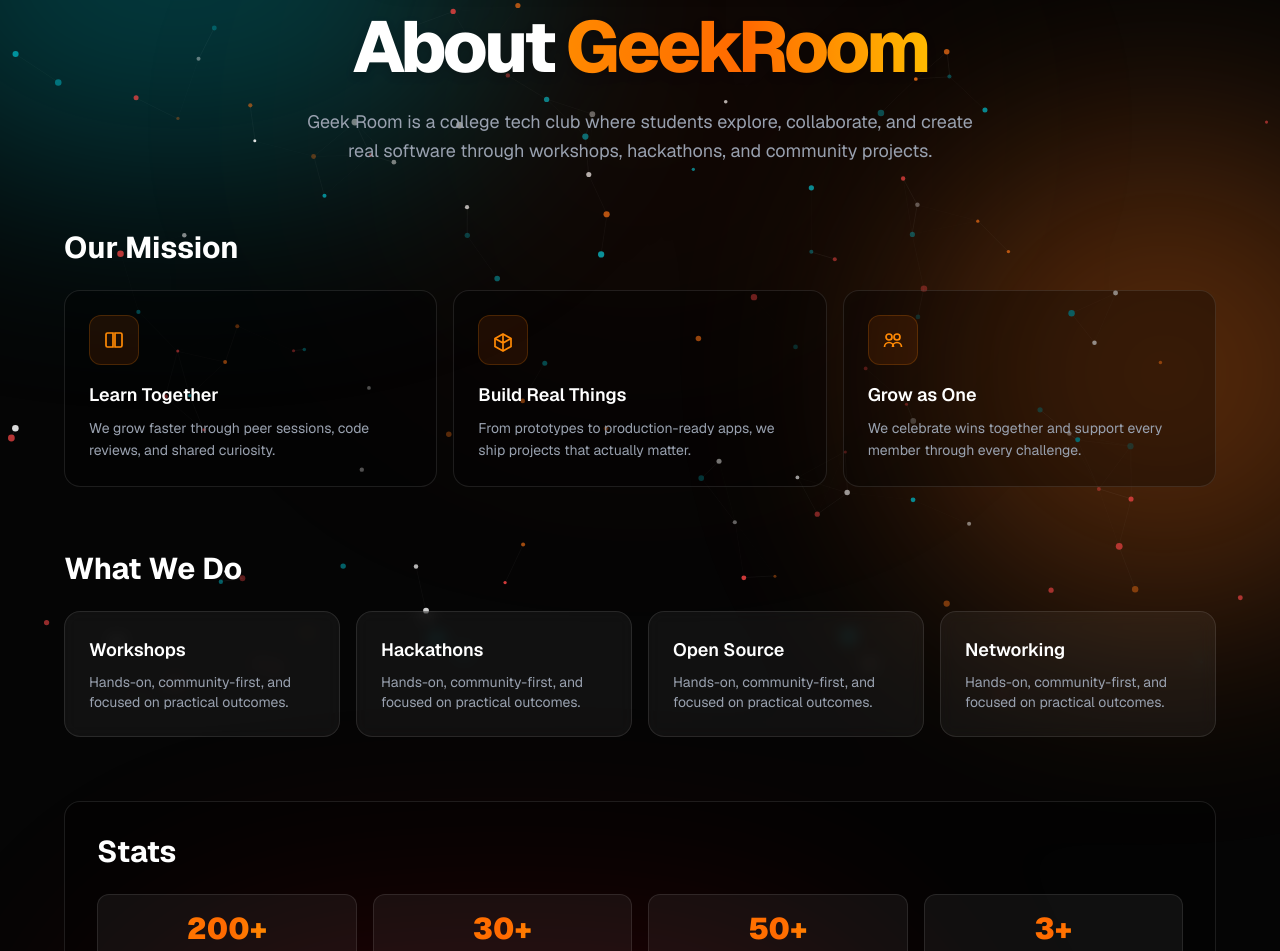
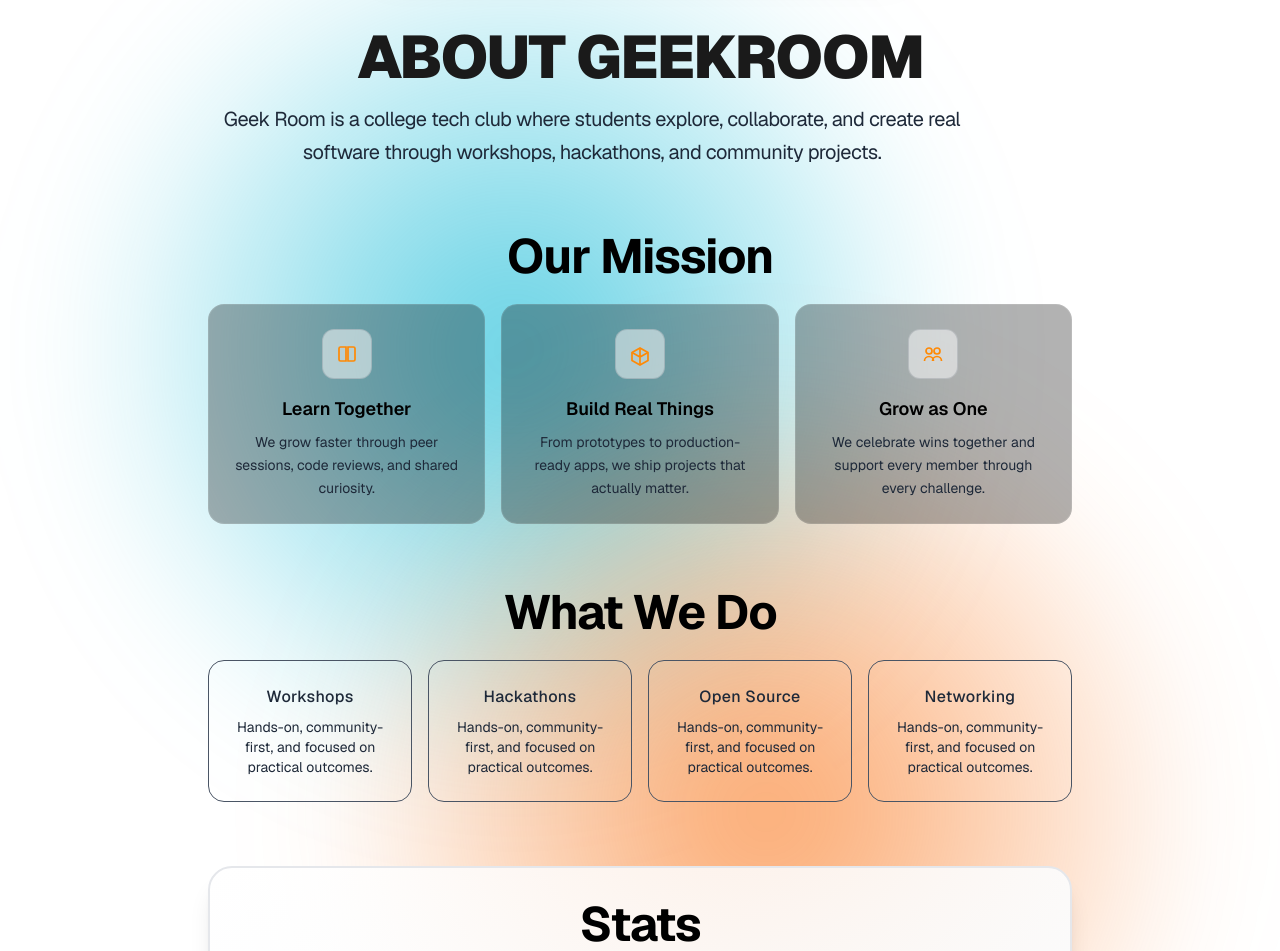
Before and after one commit to Geekroom-technical/Geekroom-Website, a Next.js app: page /about in a window 1280 px wide. Shown: the part 101-1052 px from the top of the page. Built offline with nearby package versions, Linux system fonts and the light colour scheme.

Commit message:
changed theme of event and about us page

```diff
--- a/app/about/page.js
+++ b/app/about/page.js
@@ -1,5 +1,5 @@
 // d:/Geekroom-Website/app/about/page.js
-import ParticlesBackground from "../../components/ParticlesBackground";
+import InteractiveBackground from "../../components/InteractiveBackground";
 
 const missionPoints = [
   {
@@ -52,77 +52,73 @@
 
 export default function AboutPage() {
   return (
-    <ParticlesBackground>
-      <div className="relative min-h-screen px-6 pt-28 pb-20 text-white">
-        <div
-          className="pointer-events-none absolute inset-0 flex items-start justify-center"
-          aria-hidden="true"
-        >
-          <div className="mt-4 h-[420px] w-[420px] rounded-full bg-orange-600/10 blur-[140px]" />
-        </div>
+    <InteractiveBackground>
+      <div className="flex flex-col items-center justify-center px-4 text-center select-none w-full max-w-4xl mx-auto flex-grow py-32">
+
 
         <div className="relative mx-auto max-w-6xl space-y-16">
           <section className="text-center">
-            <h1 className="text-5xl sm:text-6xl md:text-7xl font-extrabold tracking-tighter leading-none text-white drop-shadow-lg">
-              About{" "}
-              <span className="text-transparent bg-clip-text bg-gradient-to-r from-orange-400 via-orange-500 to-amber-400">
-                 GeekRoom
-              </span>
+            <h1 className="text-4xl sm:text-5xl md:text-6xl font-black tracking-tight text-[#1a1a1a] select-none uppercase mb-4">
+              About GeekRoom
             </h1>
-            <p className="mx-auto mt-6 max-w-2xl text-gray-400 text-lg leading-relaxed">
+            <p className="text-gray-800 text-base sm:text-lg md:text-xl font-normal tracking-tight leading-relaxed max-w-3xl">
               Geek Room is a college tech club where students explore, collaborate, and create real software through
               workshops, hackathons, and community projects.
             </p>
           </section>
 
           <section>
-            <h2 className="text-2xl sm:text-3xl font-bold text-white">Our Mission</h2>
+            <h2 className="text-3xl sm:text-4xl md:text-5xl font-bold tracking-tight text-black mb-6">
+              Our Mission
+            </h2>
             <div className="mt-6 grid gap-4 md:grid-cols-3">
               {missionPoints.map((point) => (
                 <article
                   key={point.title}
-                  className="rounded-2xl border border-white/10 bg-black/30 p-6 transition-all duration-200 hover:-translate-y-1 hover:border-orange-400/40"
+                  className="rounded-2xl border border-white/10 bg-black/30 p-6 transition-all duration-200 hover:-translate-y-1 hover:border-gray-800/40"
                 >
-                  <div className="mb-4 inline-flex rounded-xl border border-orange-400/20 bg-orange-500/10 p-3">
+                  <div className="mb-4 inline-flex rounded-xl border border-gray-600/20 bg-white/50 p-3">
                     {point.icon}
                   </div>
-                  <h3 className="text-lg font-semibold text-white">{point.title}</h3>
-                  <p className="mt-2 text-sm leading-relaxed text-gray-400">{point.description}</p>
+                  <h3 className="text-lg font-semibold text-black">{point.title}</h3>
+                  <p className="mt-2 text-sm leading-relaxed text-gray-800">{point.description}</p>
                 </article>
               ))}
             </div>
           </section>
 
           <section>
-            <h2 className="text-2xl sm:text-3xl font-bold text-white">What We Do</h2>
+            <h2 className="text-3xl sm:text-4xl md:text-5xl font-bold tracking-tight text-black mb-6">
+              What We Do
+            </h2>
             <div className="mt-6 grid gap-4 sm:grid-cols-2 lg:grid-cols-4">
               {activityCards.map((card) => (
                 <article
                   key={card}
-                  className="rounded-2xl border border-white/10 bg-white/5 p-6 backdrop-blur transition-all duration-200 hover:border-orange-400/35 hover:bg-white/[0.07]"
+                  className="rounded-2xl border border-gray-600 p-6 transition-all duration-200 hover:border-gray-800 hover:shadow-lg"
                 >
-                  <p className="text-lg font-semibold text-white">{card}</p>
-                  <p className="mt-2 text-sm text-gray-400">Hands-on, community-first, and focused on practical outcomes.</p>
+                  <p className="text-gray-800 font-medium text-sm sm:text-base tracking-wide">{card}</p>
+                  <p className="mt-2 text-sm text-gray-800">Hands-on, community-first, and focused on practical outcomes.</p>
                 </article>
               ))}
             </div>
           </section>
 
-          <section className="rounded-2xl border border-white/10 bg-black/35 p-6 sm:p-8">
-            <h2 className="text-2xl sm:text-3xl font-bold text-white">Stats</h2>
-            <div className="mt-6 grid grid-cols-2 gap-4 md:grid-cols-4">
+          <section className="w-full p-8 rounded-3xl border-2 border-gray-200 bg-gradient-to-br from-white/80 to-gray-50 shadow-xl">
+            <h2 className="text-3xl sm:text-4xl md:text-5xl font-bold tracking-tight text-black mb-8 text-center">Stats</h2>
+            <div className="grid grid-cols-2 gap-6 md:grid-cols-4">
               {stats.map((item) => (
-                <div key={item.label} className="rounded-xl border border-white/10 bg-white/5 p-4 text-center">
-                  <p className="text-3xl font-black text-transparent bg-clip-text bg-gradient-to-r from-orange-400 via-orange-500 to-amber-400">
+                <div key={item.label} className="p-6 rounded-2xl border-2 border-gray-200 bg-gradient-to-br from-white/50 to-gray-50 hover:shadow-xl transition-all duration-300">
+                  <p className="text-4xl font-black text-gray-900 mb-2">
                     {item.value}
                   </p>
-                  <p className="mt-1 text-xs uppercase tracking-[0.2em] text-gray-400">{item.label}</p>
+                  <p className="text-sm uppercase tracking-wider font-semibold text-gray-600">{item.label}</p>
                 </div>
               ))}
             </div>
           </section>
         </div>
       </div>
-    </ParticlesBackground>
+    </InteractiveBackground>
   );
 }
--- a/app/events/page.js
+++ b/app/events/page.js
@@ -1,27 +1,25 @@
-import ParticlesBackground from "../../components/ParticlesBackground";
+import InteractiveBackground from "../../components/InteractiveBackground";
 
 export default function Events() {
   return (
-    <ParticlesBackground>
-      <div className="relative min-h-screen flex flex-col items-center justify-center px-6 text-center select-none">
-        <div
-          className="pointer-events-none absolute inset-0 flex items-center justify-center"
-          aria-hidden="true"
-        >
-          <div className="w-[600px] h-[600px] rounded-full bg-orange-600/10 blur-[140px]" />
-        </div>
+    <InteractiveBackground>
+      <div className="flex flex-col items-center justify-center px-4 text-center select-none w-full max-w-4xl mx-auto flex-grow py-20">
 
-        <h1 className="relative text-7xl sm:text-8xl md:text-9xl font-extrabold tracking-tighter leading-none text-white mb-6 drop-shadow-lg">
-          EVENTS
-          <span className="text-transparent bg-clip-text bg-gradient-to-r from-orange-400 via-orange-500 to-amber-400 block">
-            COMING SOON
-          </span>
+        <h1 className="text-4xl sm:text-5xl md:text-6xl font-black tracking-tight text-[#1a1a1a] select-none uppercase mb-4">
+          EVENTS COMING SOON
         </h1>
 
-        <p className="relative text-gray-400 text-xl sm:text-2xl max-w-lg leading-relaxed mb-12">
+        <p className="text-gray-800 text-base sm:text-lg md:text-xl font-normal tracking-tight leading-relaxed max-w-3xl mb-8">
           Stay tuned for exciting upcoming events!
         </p>
+
+        {/* Loader */}
+        <div className="flex items-center justify-center space-x-2">
+          <div className="w-3 h-3 bg-gray-400 rounded-full animate-bounce [animation-delay:0s]"></div>
+          <div className="w-3 h-3 bg-gray-400 rounded-full animate-bounce [animation-delay:0.1s]"></div>
+          <div className="w-3 h-3 bg-gray-400 rounded-full animate-bounce [animation-delay:0.2s]"></div>
+        </div>
       </div>
-    </ParticlesBackground>
+    </InteractiveBackground>
   );
 }
--- a/app/projects/page.js
+++ b/app/projects/page.js
@@ -1,3 +1,4 @@
+
 import ParticlesBackground from "../../components/ParticlesBackground";
 
 export default function Projects() {
```
